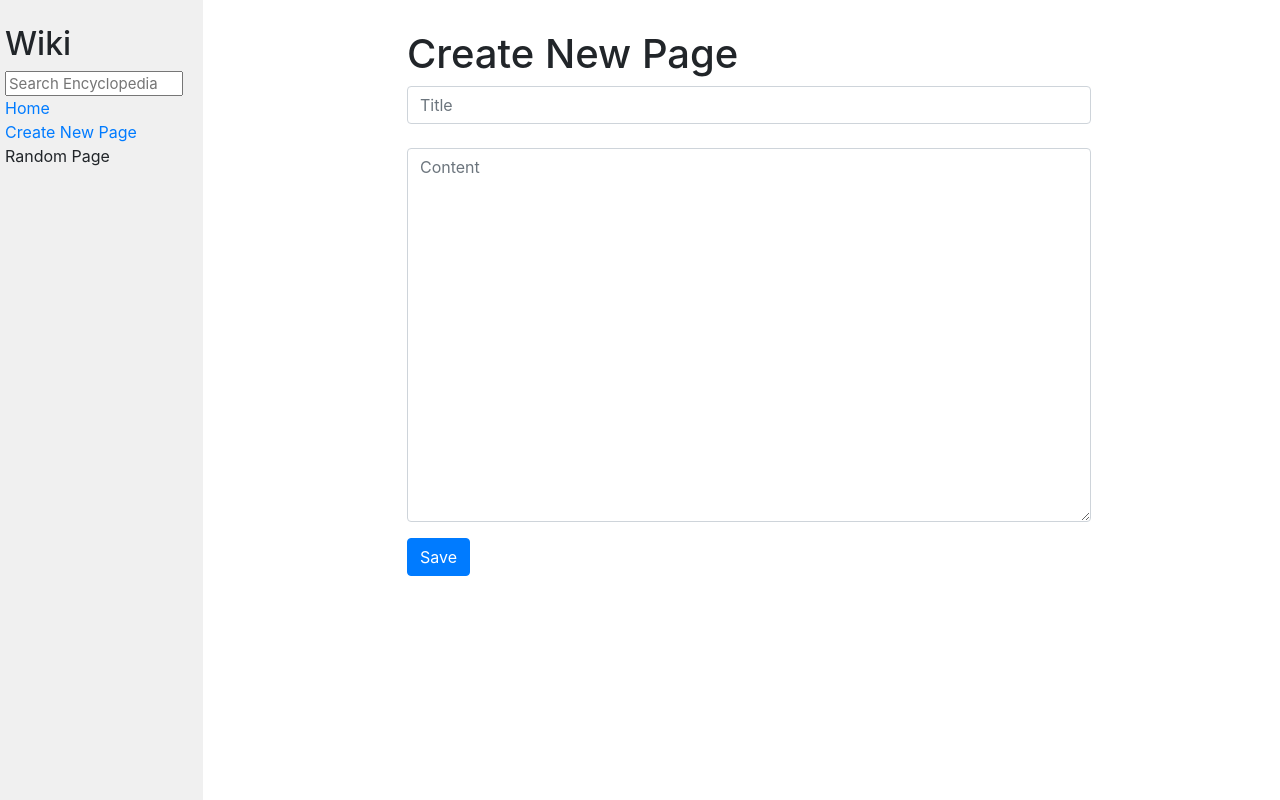
After one commit to KaungMinSett/wiki, a Django app: page /create/ in a window 1280 px wide. The commit adds this page. Run offline with Django 3.2, Linux system fonts and the light colour scheme; some libraries are stand-ins or nearby versions.

Commit message:
new page adding finished

```diff
--- a/encyclopedia/templates/encyclopedia/layout.html
+++ b/encyclopedia/templates/encyclopedia/layout.html
@@ -20,7 +20,7 @@
                     <a href="{% url 'wiki:index' %}">Home</a>
                 </div>
                 <div>
-                    Create New Page
+                    <a href="{% url 'wiki:create_page' %}">Create New Page</a>
                 </div>
                 <div>
                     Random Page
--- /dev/null
+++ b/encyclopedia/templates/encyclopedia/new_page.html
@@ -0,0 +1,36 @@
+{% extends "encyclopedia/layout.html" %}
+
+{% block title %}
+    Encyclopedia
+{% endblock %}
+
+{% block body %}
+<div class="container">
+    <div class="row">
+      <div class="col-md-8 offset-md-2">
+        <h1>Create New Page</h1>
+        <form action="{% url 'wiki:create_page' %}" method="post">
+          {% csrf_token %}
+          <div class="form-group">
+            <input class="form-control" type="text" name="title" placeholder="Title">
+            <br>
+            <textarea class="form-control" name="content" placeholder="Content" rows="15"></textarea>
+
+          </div>
+          {% if message %}
+            <div class="alert alert-danger" role="alert">
+              {{ message }}
+            </div>
+          {% endif %}
+
+          <div class="form-group row">
+            <div class="col-sm-10">
+            <button class="btn btn-primary" type="submit">Save</button>
+            </div>
+         </div>
+        </form>
+      </div>
+    </div>
+  </div>
+
+{% endblock %}
--- a/encyclopedia/urls.py
+++ b/encyclopedia/urls.py
@@ -6,5 +6,7 @@ app_name = "wiki"
 urlpatterns = [
     path("", views.index, name="index"),
     path("wiki/<str:title>", views.show_entry, name="entry"),
-    path("search/", views.search, name="search")
+    path("search/", views.search, name="search"),
+    path("create/", views.create_page, name="create_page")
+
 ]
--- a/encyclopedia/views.py
+++ b/encyclopedia/views.py
@@ -37,3 +37,22 @@ def search(request):
             'content': util.covert_to_html(q)
 
     })
+
+
+
+
+def create_page(request):
+    if request.method == 'POST':
+        title = request.POST.get('title')
+        content = request.POST.get('content')
+        if util.get_entry(title) == None:
+            util.save_entry(title, content)
+            return render(request, "encyclopedia/entry.html", {
+            'content': util.covert_to_html(title)
+        })
+        else:
+            return render(request, "encyclopedia/new_page.html",{
+                "message": "Title already exists, Please change the title."
+            })
+    else:
+        return render(request, "encyclopedia/new_page.html")
```
Also changed, not shown: entries/Kms.md (added, +3 -0 lines).
